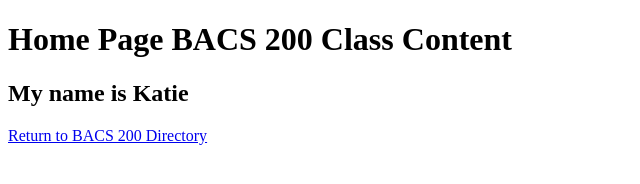
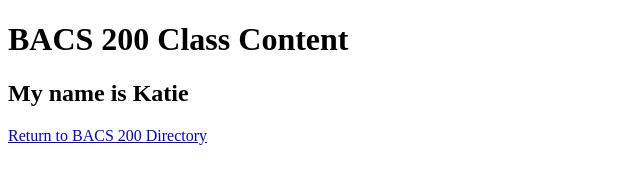
Before and after one commit to KT18W/KT18W.github.io, a plain HTML site: page index.html in a window 1280 px wide. Shown: the whole page, without its empty margins (0-640 px from the left). Drawn offline with Linux system fonts and the light colour scheme.

Commit message:
change title

```diff
--- a/index.html
+++ b/index.html
@@ -8,7 +8,7 @@
     <title>BACS 200 Class Content</title>
 </head>
 <body>
-<h1>Home Page BACS 200 Class Content</h1>
+<h1>BACS 200 Class Content</h1>
 <h2>My name is Katie</h2>
 <p><a href=".">Return to BACS 200 Directory</a></p>
 </body>
```
